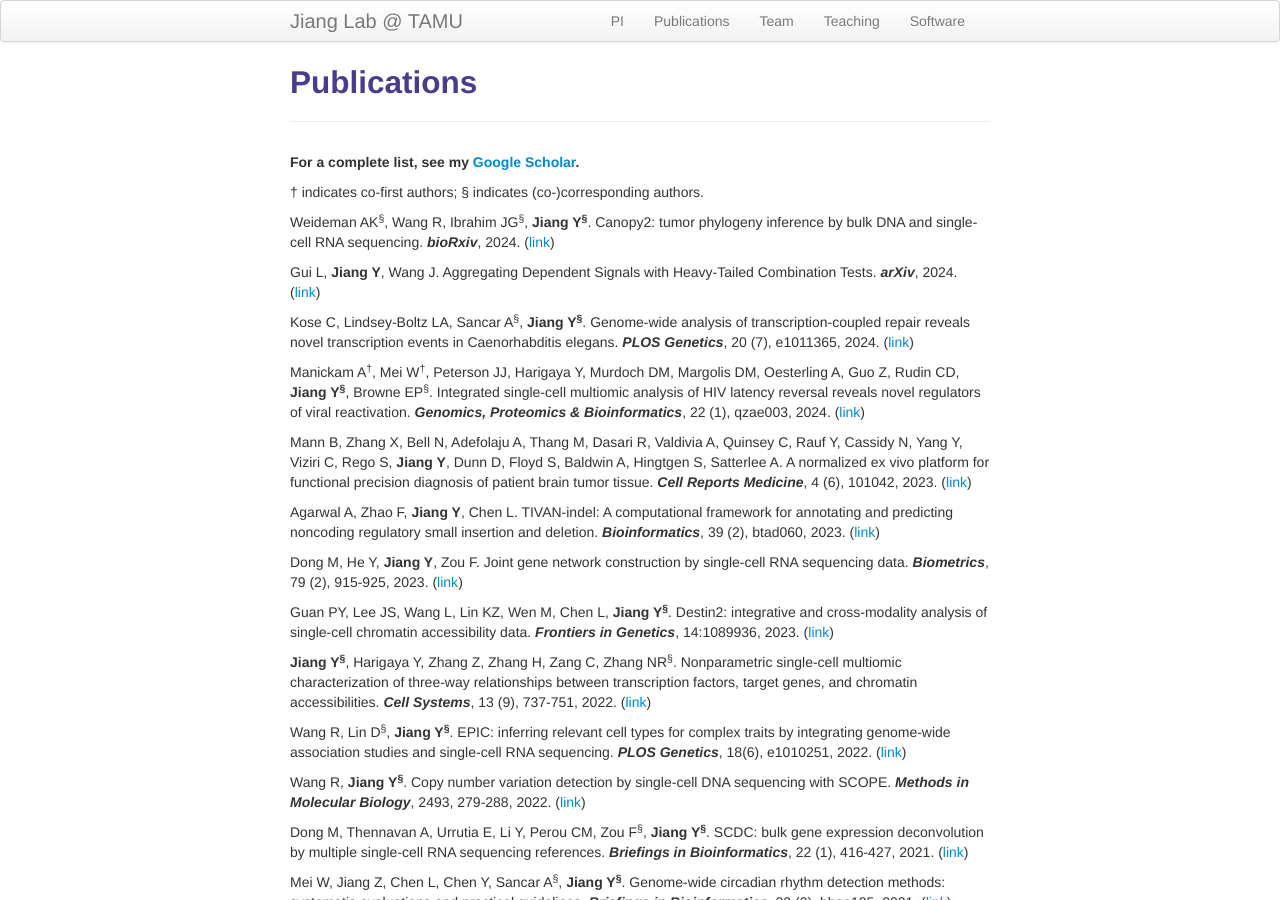
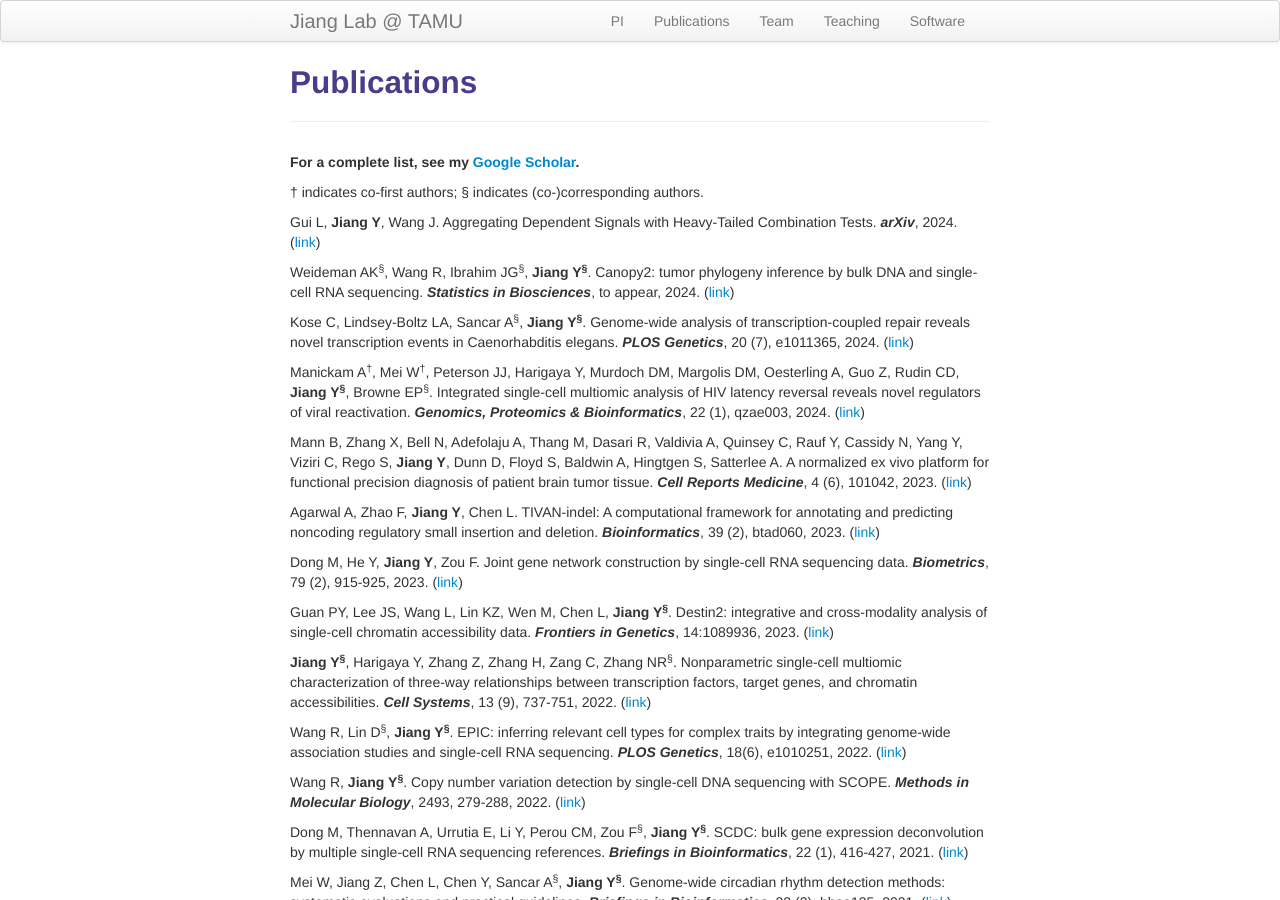
Before and after one commit to yuchaojiang/yuchaojiang.github.io, a Jekyll site: the page built from pages/pubs.md, in a window 1280 px wide and 900 px high. Built offline with Jekyll 4.4.1, drawn with Linux system fonts in a browser that asks for light colours.

Commit message:
Update pubs.md

```diff
--- a/pages/pubs.md
+++ b/pages/pubs.md
@@ -8,9 +8,9 @@ description: Yuchao Jiang's publications
 
 &dagger; indicates co-first authors; &sect; indicates (co-)corresponding authors.
 
-Weideman AK<sup>&sect;</sup>, Wang R, Ibrahim JG<sup>&sect;</sup>, **Jiang Y<sup>&sect;</sup>**. Canopy2: tumor phylogeny inference by bulk DNA and single-cell RNA sequencing. ***bioRxiv***, 2024. ([link](https://www.biorxiv.org/content/10.1101/2024.03.18.585595v1))
+Gui L, **Jiang Y**, Wang J. Aggregating Dependent Signals with Heavy-Tailed Combination Tests. ***arXiv***, 2024. ([link](https://arxiv.org/abs/2310.20460))
 
-Gui L, **Jiang Y**, Wang J. Aggregating Dependent Signals with Heavy-Tailed Combination Tests. ***arXiv***, 2024. ([link](https://arxiv.org/abs/2310.20460))
+Weideman AK<sup>&sect;</sup>, Wang R, Ibrahim JG<sup>&sect;</sup>, **Jiang Y<sup>&sect;</sup>**. Canopy2: tumor phylogeny inference by bulk DNA and single-cell RNA sequencing. ***Statistics in Biosciences***, to appear, 2024. ([link](https://www.biorxiv.org/content/10.1101/2024.03.18.585595v1))
 
 Kose C, Lindsey-Boltz LA, Sancar A<sup>&sect;</sup>, **Jiang Y<sup>&sect;</sup>**. Genome-wide analysis of transcription-coupled repair reveals novel transcription events in Caenorhabditis elegans. ***PLOS Genetics***, 20 (7), e1011365, 2024. ([link](https://journals.plos.org/plosgenetics/article?id=10.1371/journal.pgen.1011365))
 
```
